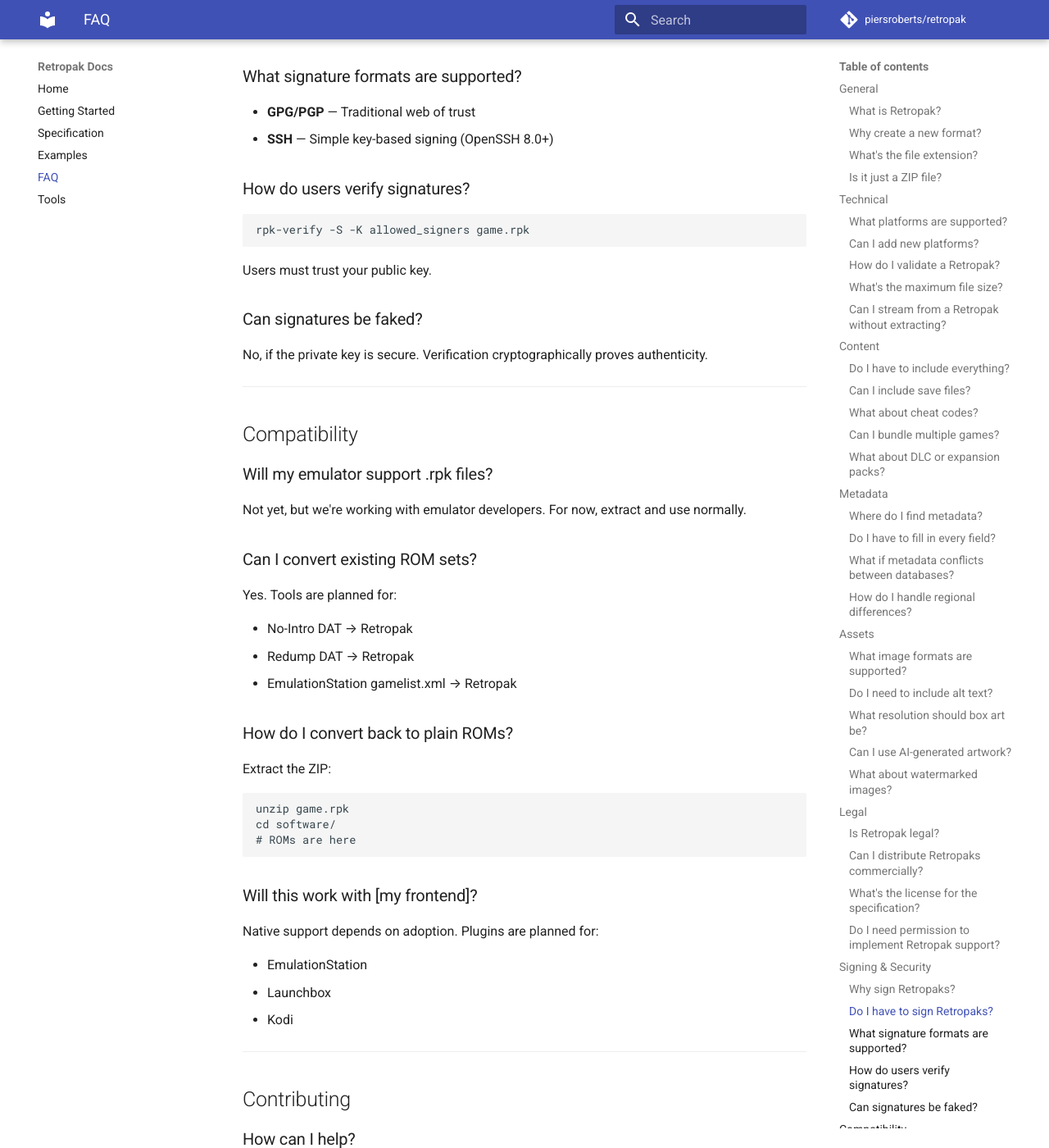
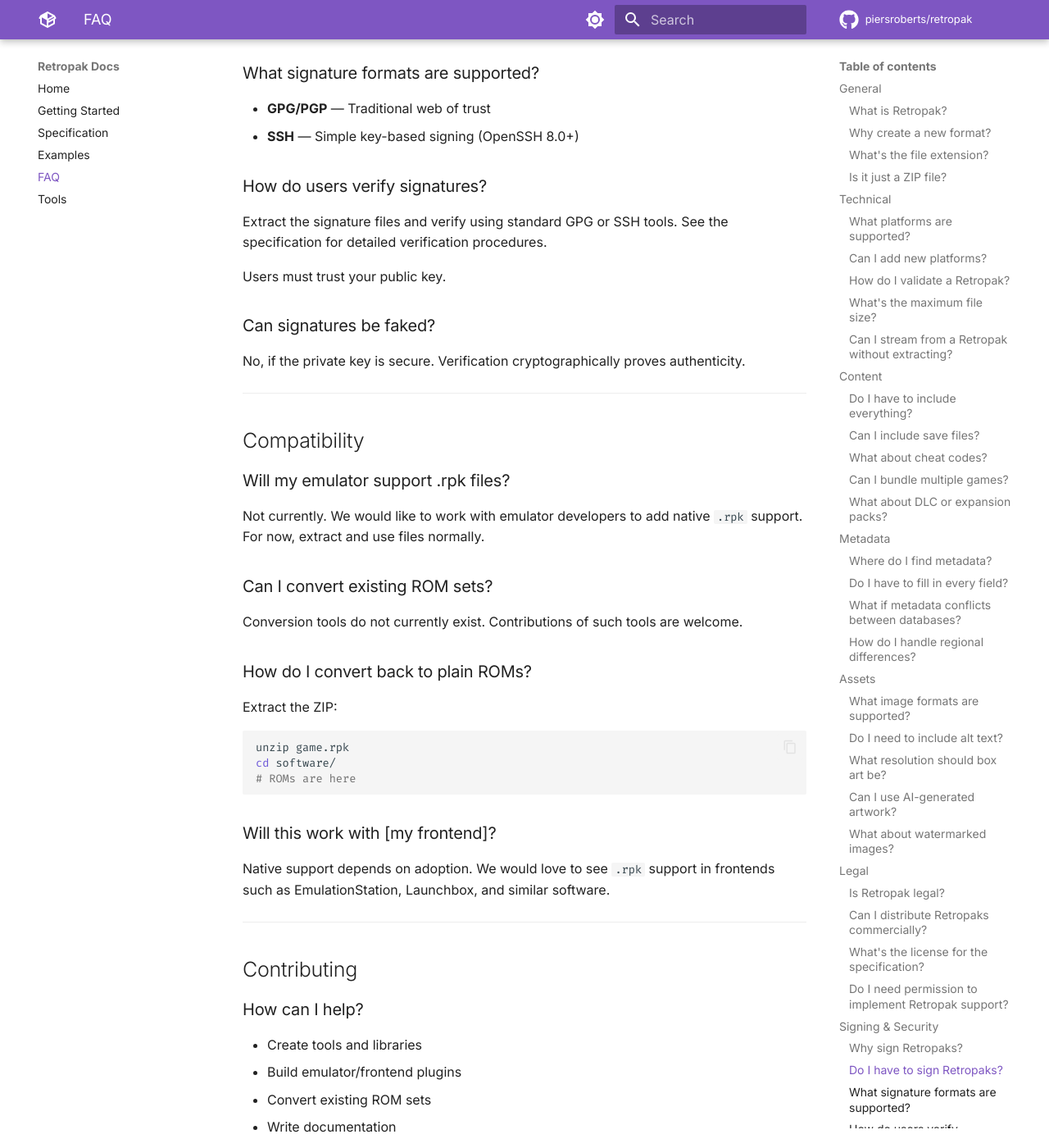
Before and after one commit to piersroberts/retropak, an MkDocs documentation site: the page built from docs/faq.md, in a window 1280 px wide and 1400 px high, scrolled down 4901 px. Shown: the whole window at 82% size. Built offline with MkDocs 1.6.1 and Material for MkDocs 9.7.7, drawn with Linux system fonts in a browser that asks for light colours; comment, search, counter and statistics services are not loaded; some of the changed text lies outside the part shown.

Commit message:
Updated theme

````diff
--- a/docs/faq.md
+++ b/docs/faq.md
@@ -42,11 +42,7 @@ Yes! The specification is extensible. Propose additions via GitHub.
 
 ### How do I validate a Retropak?
 
-Use the JSON schema or validation tools:
-
-```bash
-rpk-verify game.rpk
-```
+Use the JSON schema with any standard JSON Schema validator. A dedicated validation tool does not currently exist but contributions are welcome.
 
 ### What's the maximum file size?
 
@@ -66,13 +62,7 @@ No. Only `retropak.json`, the `software/` directory, and at least one media file
 
 ### Can I include save files?
 
-Yes, but consider:
-
-- Save files are user-specific
-- Put them in `docs/` or create a `saves/` directory
-- Document them in `info.notes`
-
-Better: Let emulators create saves externally.
+No. Save files are user-specific and should not be included in Retropak archives. Let emulators create and manage saves externally.
 
 ### What about cheat codes?
 
@@ -142,7 +133,9 @@ It's optional but strongly recommended for accessibility.
 
 ### Can I use AI-generated artwork?
 
-Yes, but disclose it in `notes` or asset credits. Original scans are preferred for preservation.
+**Caution:** Always prioritize original scans and authentic artwork. Original materials are essential for proper preservation.
+
+AI tools may be used to restore or enhance damaged original artwork, but should never be used to create entirely new original artwork. If AI restoration is used, disclose it in `notes` or asset credits.
 
 ### What about watermarked images?
 
@@ -158,13 +151,13 @@ Yes. The format itself is legal and open (CC0 license). However:
 
 - **ROMs:** May be copyrighted. Consult local laws.
 - **Artwork:** May be copyrighted. Fair use varies by jurisdiction.
-- **Homebrew:** Usually freely distributable, but check license.
+- **Homebrew:** Always check with the author and verify the license terms.
 
 ### Can I distribute Retropaks commercially?
 
 The format is open, but content may be restricted:
 
-- **Homebrew with permissive licenses:** Usually yes
+- **Homebrew:** Check with the author and verify license terms
 - **Copyrighted games:** Requires rights holder permission
 - **Artwork/manuals:** May require separate permission
 
@@ -199,9 +192,7 @@ No. Signing is optional but recommended for distribution.
 
 ### How do users verify signatures?
 
-```bash
-rpk-verify -S -K allowed_signers game.rpk
-```
+Extract the signature files and verify using standard GPG or SSH tools. See the specification for detailed verification procedures.
 
 Users must trust your public key.
 
@@ -215,15 +206,11 @@ No, if the private key is secure. Verification cryptographically proves authenti
 
 ### Will my emulator support .rpk files?
 
-Not yet, but we're working with emulator developers. For now, extract and use normally.
+Not currently. We would like to work with emulator developers to add native `.rpk` support. For now, extract and use files normally.
 
 ### Can I convert existing ROM sets?
 
-Yes. Tools are planned for:
-
-- No-Intro DAT → Retropak
-- Redump DAT → Retropak
-- EmulationStation gamelist.xml → Retropak
+Conversion tools do not currently exist. Contributions of such tools are welcome.
 
 ### How do I convert back to plain ROMs?
 
@@ -237,11 +224,7 @@ cd software/
 
 ### Will this work with [my frontend]?
 
-Native support depends on adoption. Plugins are planned for:
-
-- EmulationStation
-- Launchbox
-- Kodi
+Native support depends on adoption. We would love to see `.rpk` support in frontends such as EmulationStation, Launchbox, and similar software.
 
 ---
 
@@ -277,29 +260,12 @@ Open an issue with:
 
 ### Where can I ask questions?
 
+- [Retropak Discord](https://discord.gg/retropak)
 - GitHub Issues
-- Community forums (coming soon)
-- Discord server (coming soon)
-
-### Is there a mailing list?
-
-Not yet. Check back soon.
 
 ### Can I get help creating Retropaks?
 
 Yes! Share your use case and we'll help.
-
----
-
-## Future Plans
-
-### What's on the roadmap?
-
-- Official Python/JavaScript libraries
-- Web-based validator
-- Emulator integration
-- Frontend plugins
-- Conversion tools
 
 ### Will the spec change?
 
--- a/mkdocs.yml
+++ b/mkdocs.yml
@@ -6,6 +6,42 @@ repo_name: piersroberts/retropak
 
 theme:
   name: material
+  palette:
+    - scheme: default
+      primary: deep purple
+      accent: pink
+      toggle:
+        icon: material/brightness-7
+        name: Switch to dark mode
+    - scheme: slate
+      primary: deep purple
+      accent: pink
+      toggle:
+        icon: material/brightness-4
+        name: Switch to light mode
+  font:
+    text: Inter
+    code: Fira Code
+  icon:
+    logo: material/package-variant
+    repo: fontawesome/brands/github
+  features:
+    - navigation.instant
+    - navigation.tracking
+    - navigation.sections
+    - navigation.top
+    - search.suggest
+    - search.highlight
+    - content.code.copy
+
+markdown_extensions:
+  - pymdownx.highlight:
+      anchor_linenums: true
+      line_spans: __span
+      pygments_lang_class: true
+  - pymdownx.inlinehilite
+  - pymdownx.snippets
+  - pymdownx.superfences
 
 nav:
   - Home: index.md
````
Also changed, not shown: other parts of docs/faq.md (+1 -0 lines), docs/specification.md (+79 -79 lines).
